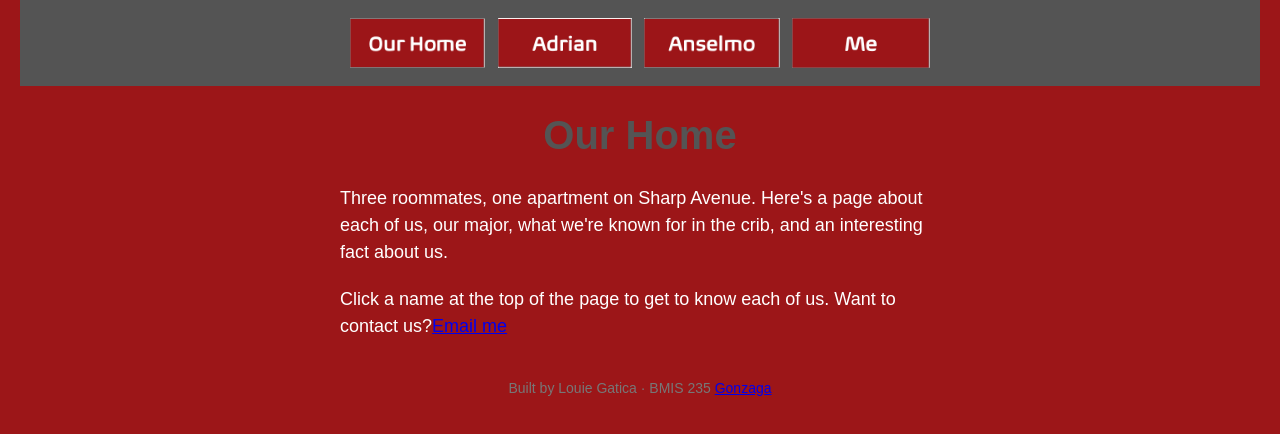
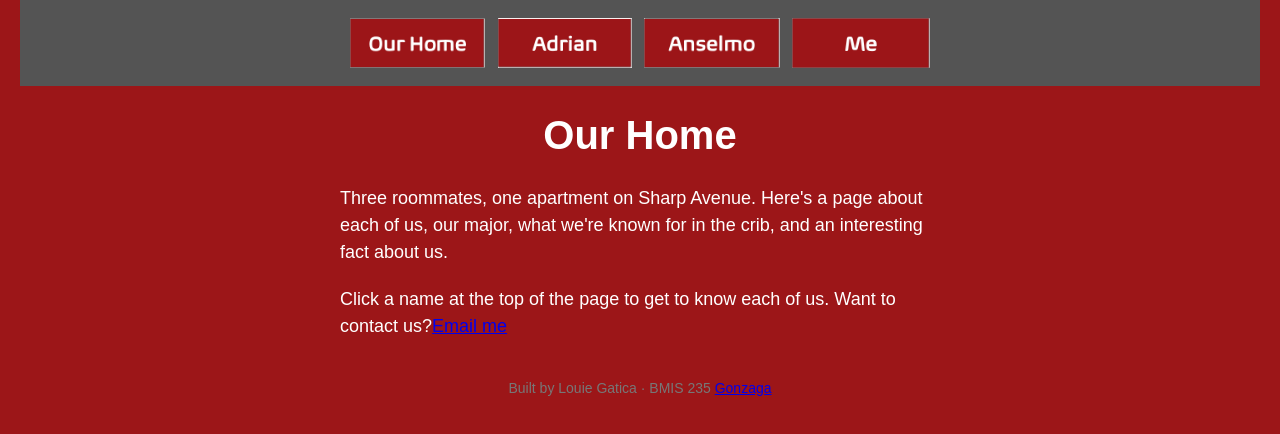
Before and after one commit to jgatica07/bmis235-html-3, a plain HTML site: page index.html in a window 1280 px wide. Drawn offline with Linux system fonts and the light colour scheme.

Commit message:
Change h1 color from #545454 to #FFFFFF

```diff
--- a/styles.css
+++ b/styles.css
@@ -39,7 +39,7 @@ nav a {
 }
 
 h1 {
-    color: #545454;
+    color: #FFFFFF;
     text-align: center;
     font-size: 40px;
 }
```
